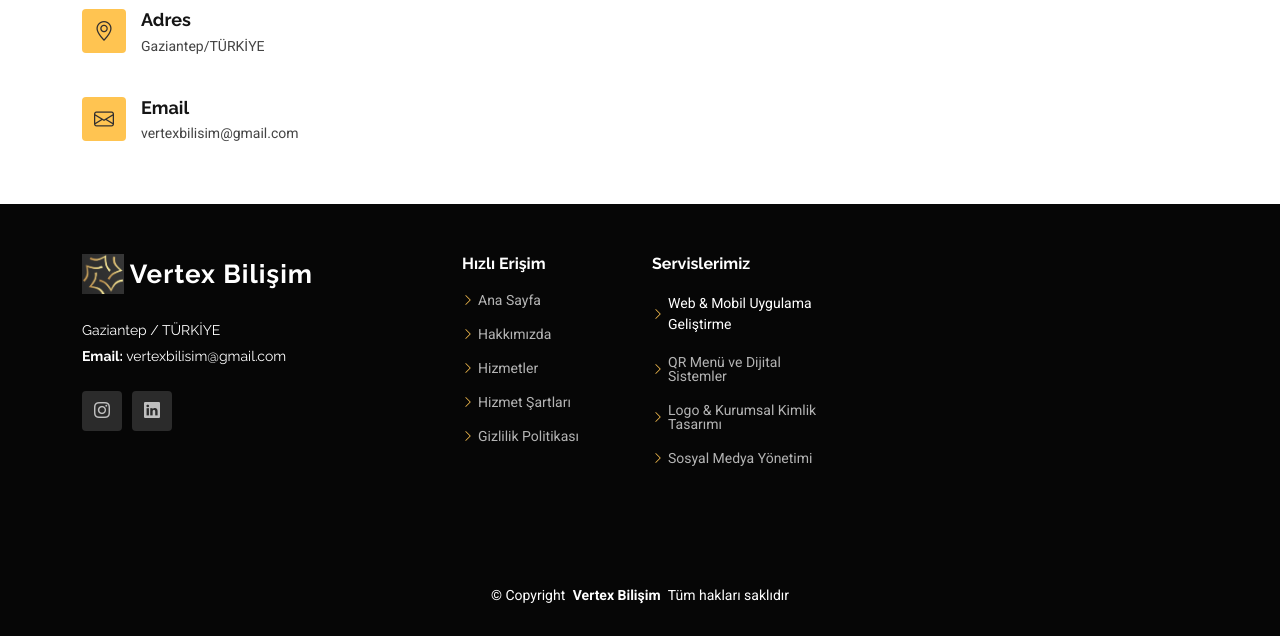
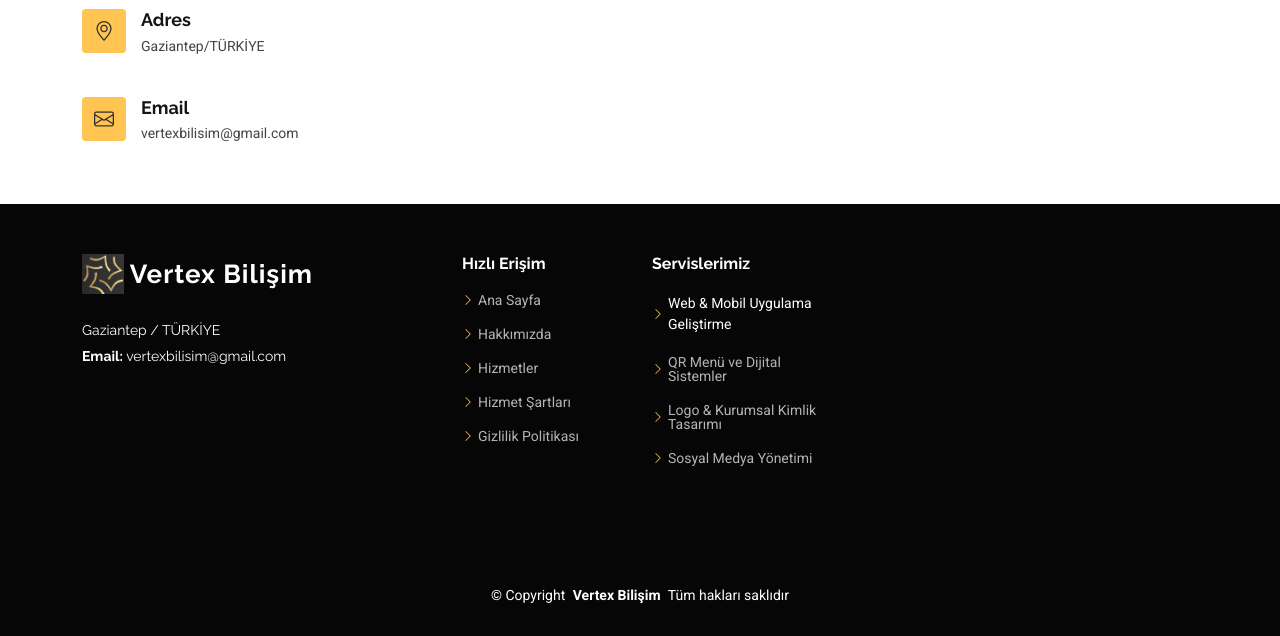
Before and after one commit to iscioglucigdem/vertex-bilisim, a plain HTML site: page index.html in a window 1280 px wide. Shown: the part 3103-3739 px from the top of the page. Drawn offline with Linux system fonts and the light colour scheme.

Commit message:
En son değişiklikler

```diff
--- a/index.html
+++ b/index.html
@@ -4,7 +4,7 @@
 <head>
   <meta charset="utf-8">
   <meta content="width=device-width, initial-scale=1.0" name="viewport">
-  <title>Index - Gp Bootstrap Template</title>
+  <title>Vertex Bilisim</title>
   <meta name="description" content="">
   <meta name="keywords" content="">
 
@@ -371,10 +371,10 @@
               <!--<p class="mt-3"><strong>Telefon:</strong> <span></span></p>-->
               <p><strong>Email:</strong> <span>vertexbilisim@gmail.com</span></p>
             </div>
-            <div class="social-links d-flex mt-4">
+           <!-- <div class="social-links d-flex mt-4">
               <a href=""><i class="bi bi-instagram"></i></a>
               <a href=""><i class="bi bi-linkedin"></i></a>
-            </div>
+            </div>-->
           </div>
 
           <div class="col-lg-2 col-md-3 footer-links">
```
